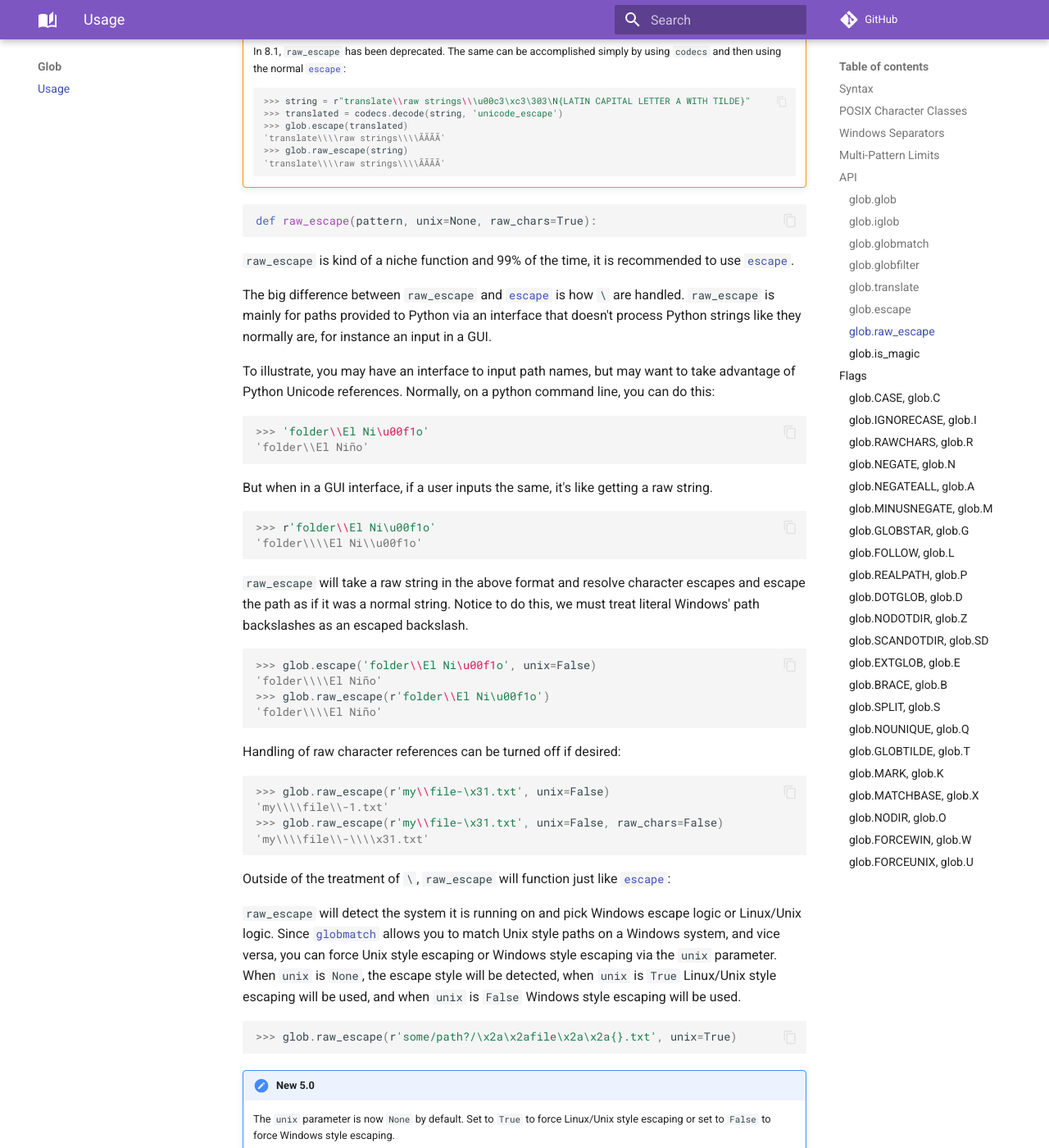
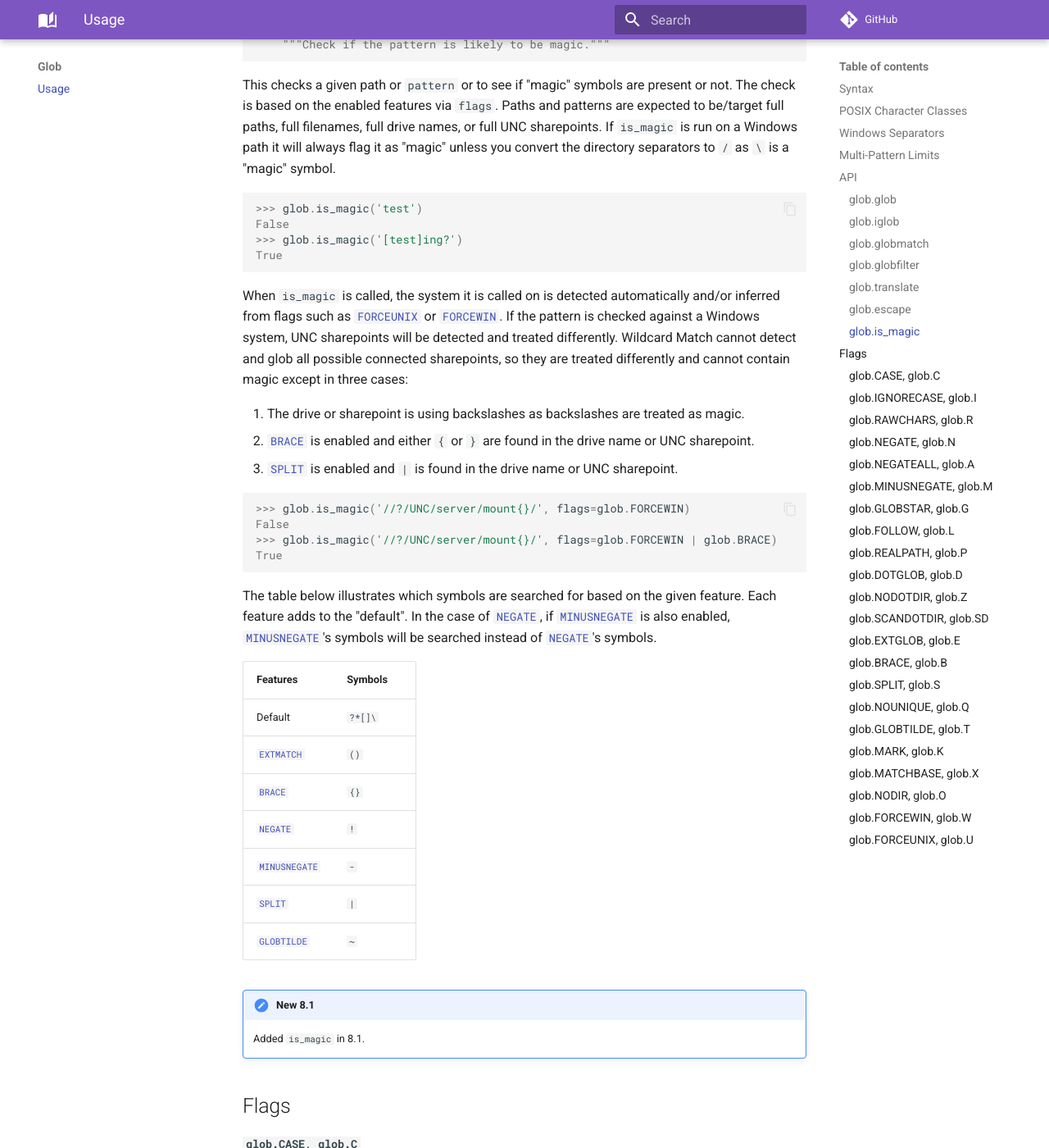
Before and after one commit to facelessuser/wcmatch, an MkDocs documentation site: the page built from docs/src/markdown/glob.md, in a window 1280 px wide and 1400 px high, scrolled down 15596 px. Shown: the whole window at 82% size. Built offline with MkDocs 1.6.1 and Material for MkDocs 9.7.7, drawn with Linux system fonts in a browser that asks for light colours; emoji names are drawn with the system emoji font; comment, search, counter and statistics services are not loaded; some of the changed text lies outside the part shown.

````diff
--- a/docs/src/markdown/fnmatch.md
+++ b/docs/src/markdown/fnmatch.md
@@ -203,7 +203,7 @@ Translate patterns now provide capturing groups for [`EXTMATCH`](#extmatch) grou
 def escape(pattern):
 ```
 
-The `escape` function will conservatively escape `-`, `!`, `*`, `?`, `(`, `)`, `[`, `]`, `|`, `{`, `}`. and `\` with
+The `escape` function will conservatively escape `-`, `!`, `*`, `?`, `(`, `)`, `[`, `]`, `|`, `{`, `}`, and `\` with
 backslashes, regardless of what feature is or is not enabled. It is meant to escape filenames.
 
 ```pycon3
--- a/docs/src/markdown/glob.md
+++ b/docs/src/markdown/glob.md
@@ -600,7 +600,7 @@ Translate patterns now provide capturing groups for [`EXTGLOB`](#extglob) groups
 def escape(pattern, unix=None):
 ```
 
-The `escape` function will conservatively escape `-`, `!`, `*`, `?`, `(`, `)`, `[`, `]`, `|`, `{`, `}`. and `\` with
+The `escape` function will conservatively escape `-`, `!`, `*`, `?`, `(`, `)`, `[`, `]`, `|`, `{`, `}`, and `\` with
 backslashes, regardless of what feature is or is not enabled. It is meant to escape path parts (filenames, Windows
 drives, UNC sharepoints) or full paths.
 
@@ -658,90 +658,6 @@ force Windows style escaping.
 /// new | New 7.0
 `{`, `}`, and `|` will be escaped in Windows drives. Additionally, users can escape these characters in Windows
 drives manually in their match patterns as well.
-///
-
-#### `glob.raw_escape` {: #raw_escape}
-
-/// warning | Deprecated 8.1
-In 8.1, `raw_escape` has been deprecated. The same can be accomplished simply by using `codecs` and then using the
-normal [`escape`](#escape):
-
-```pycon3
->>> string = r"translate\\raw strings\\\u00c3\xc3\303\N{LATIN CAPITAL LETTER A WITH TILDE}"
->>> translated = codecs.decode(string, 'unicode_escape')
->>> glob.escape(translated)
-'translate\\\\raw strings\\\\ÃÃÃÃ'
->>> glob.raw_escape(string)
-'translate\\\\raw strings\\\\ÃÃÃÃ'
-```
-///
-
-```py3
-def raw_escape(pattern, unix=None, raw_chars=True):
-```
-
-`raw_escape` is kind of a niche function and 99% of the time, it is recommended to use [`escape`](#escape).
-
-The big difference between `raw_escape` and [`escape`](#escape) is how `\` are handled. `raw_escape` is mainly for paths
-provided to Python via an interface that doesn't process Python strings like they normally are, for instance an input
-in a GUI.
-
-To illustrate, you may have an interface to input path names, but may want to take advantage of Python Unicode
-references. Normally, on a python command line, you can do this:
-
-```pycon3
->>> 'folder\\El Ni\u00f1o'
-'folder\\El Niño'
-```
-
-But when in a GUI interface, if a user inputs the same, it's like getting a raw string.
-
-```pycon3
->>> r'folder\\El Ni\u00f1o'
-'folder\\\\El Ni\\u00f1o'
-```
-
-`raw_escape` will take a raw string in the above format and resolve character escapes and escape the path as if it was
-a normal string.  Notice to do this, we must treat literal Windows' path backslashes as an escaped backslash.
-
-```pycon3
->>> glob.escape('folder\\El Ni\u00f1o', unix=False)
-'folder\\\\El Niño'
->>> glob.raw_escape(r'folder\\El Ni\u00f1o')
-'folder\\\\El Niño'
-```
-
-Handling of raw character references can be turned off if desired:
-
-```pycon3
->>> glob.raw_escape(r'my\\file-\x31.txt', unix=False)
-'my\\\\file\\-1.txt'
->>> glob.raw_escape(r'my\\file-\x31.txt', unix=False, raw_chars=False)
-'my\\\\file\\-\\\\x31.txt'
-```
-
-Outside of the treatment of `\`, `raw_escape` will function just like [`escape`](#escape):
-
-`raw_escape` will detect the system it is running on and pick Windows escape logic or Linux/Unix logic. Since
-[`globmatch`](#globmatch) allows you to match Unix style paths on a Windows system, and vice versa, you can force
-Unix style escaping or Windows style escaping via the `unix` parameter. When `unix` is `None`, the escape style will be
-detected, when `unix` is `True` Linux/Unix style escaping will be used, and when `unix` is `False` Windows style
-escaping will be used.
-
-```pycon3
->>> glob.raw_escape(r'some/path?/\x2a\x2afile\x2a\x2a{}.txt', unix=True)
-```
-
-/// new | New 5.0
-The `unix` parameter is now `None` by default. Set to `True` to force Linux/Unix style escaping or set to `False` to
-force Windows style escaping.
-///
-
-/// new | New 7.0
-`{`, `}`, and `|` will be escaped in Windows drives. Additionally, users can escape these characters in Windows
-drives manually in their match patterns as well.
-
-`raw_chars` option was added.
 ///
 
 ### `glob.is_magic` {: #is_magic}
--- a/hatch_build.py
+++ b/hatch_build.py
@@ -33,6 +33,7 @@ class CustomMetadataHook(MetadataHookInterface):
             'Programming Language :: Python :: 3.10',
             'Programming Language :: Python :: 3.11',
             'Programming Language :: Python :: 3.12',
+            'Programming Language :: Python :: 3.13',
             'Topic :: Software Development :: Libraries :: Python Modules',
             'Typing :: Typed'
         ]
--- a/pyproject.toml
+++ b/pyproject.toml
@@ -111,7 +111,7 @@ legacy_tox_ini = """
 isolated_build = true
 skipsdist=true
 envlist=
-    py38,py39,py310,py311,py312,
+    py38,py39,py310,py311,py312,py313,
     lint
 
 [testenv]
````
Also changed, not shown: docs/src/markdown/about/changelog.md (+5 -0 lines), 8 other files.
